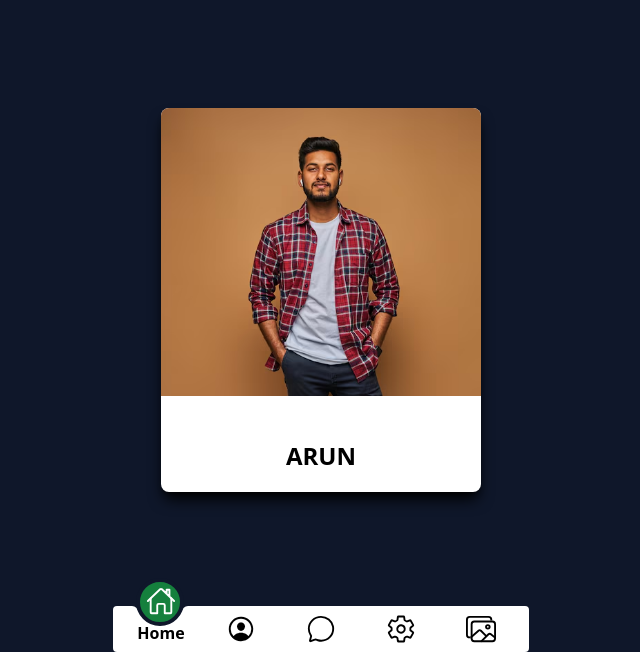
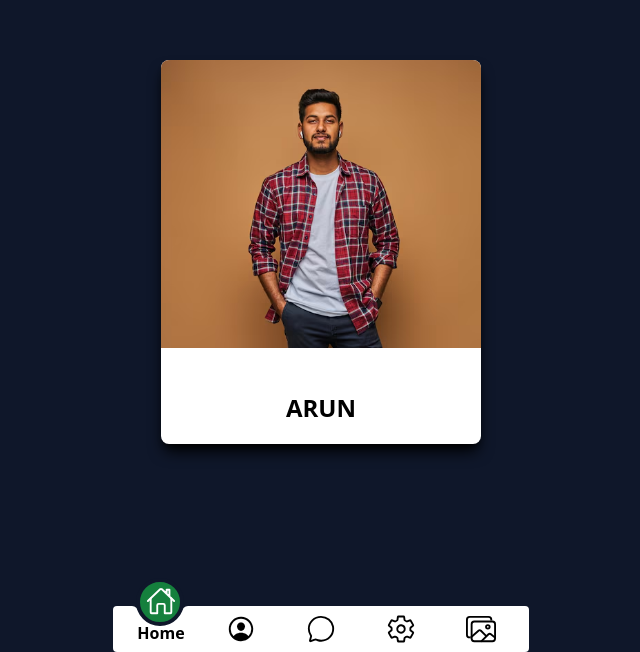
Before and after one commit to sivaneshkkf/Navigation-Bar, a website: page index.html in a window 1280 px wide. Shown: the part 148-800 px from the top of the page, without its empty margins (319-959 px from the left). Drawn offline with nearby package versions, Linux system fonts and the light colour scheme.

Commit message:
commit-2

```diff
--- a/index.html
+++ b/index.html
@@ -36,7 +36,7 @@
     </style>
 </head>
 <body
-    class="bg-slate-900 h-screen flex flex-col items-center justify-end sm:items-center sm:p-40 gap-20 overflow-hidden">
+    class="bg-slate-900 h-screen flex flex-col items-center justify-center sm:items-center sm:p-40 gap-20 overflow-hidden">
 
     <div class="relative w-80 h-96 perspective-1000">
       <div class="w-full h-full bg-white rounded-lg shadow-lg shadow-black
```
